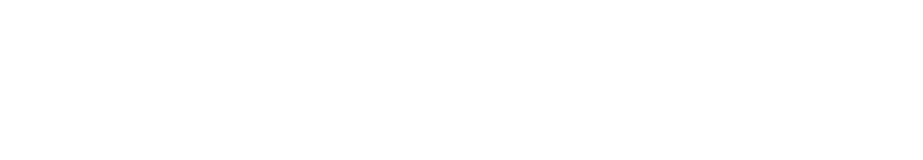
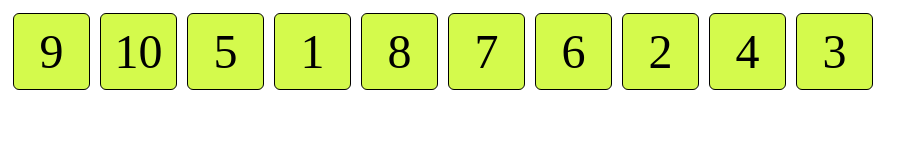
Before and after one commit to angalland/DOM, a plain HTML site: page index.html in a window 1280 px wide. Shown: the whole page, without its empty margins (0-923 px from the left). Drawn offline with Linux system fonts and the light colour scheme.

Commit message:
boucle pour ranger les box dans le desordre

```diff
--- a/index.html
+++ b/index.html
@@ -11,7 +11,35 @@
 
         <div id="board"></div>
 
-        <script>
+        <script> // balise dans laquelle on écrit le code javascript
+
+            const box = document.createElement("div") // méthode createElement de l'objet document va instancié un nouvel element HTMLElement qui sera  représenté par la balise spécifié en argument de cette méthode ici "div"
+            box.classList.add("box") // on modifie sa propriété classList (contenant la liste des class CSS attribué à l'élément) pour lui ajouter la class .box
+
+            const board = document.querySelector("#board") // On lui fait une place dans le DOM tree en le placant en enfant de la div#board avec la méthode appendChild() de l'objet document
+            // board.appendChild(box)
+
+            // box.innerText = 1 ajoute un noeud texte dans l'element box
+
+            for(let i = 1; i <= 10; i++){ // crée une boucle pour produire un nombre de boite (ici de 1 a 10)
+                let newbox = box.cloneNode() // On crée une nouvelle variable qui est un clone de box avec la méthode cloneNOde()
+                newbox.innerText = i
+                board.appendChild(newbox)
+            }
+
+            let i = board.children.length, k , temp
+            while (--i > 0){// on boucle tant que 1 oté de i est toujours positif
+                // k stocke un nombre aléatoire basé sur i
+                k = Math.floor(Math.random() * (i+1))
+                // temp pointe temporairement l'élément à la position k dans board
+                temp = board.children[k]
+                // remplace l'élément à la position k par l'élément à la position i
+                board.children[k] = board.children[i]
+                // place l'élément k pointé temporairement à la fin du contenu de board
+                board.appendChild(temp)
+
+            }
+
 
         </script>
     </body>
```
